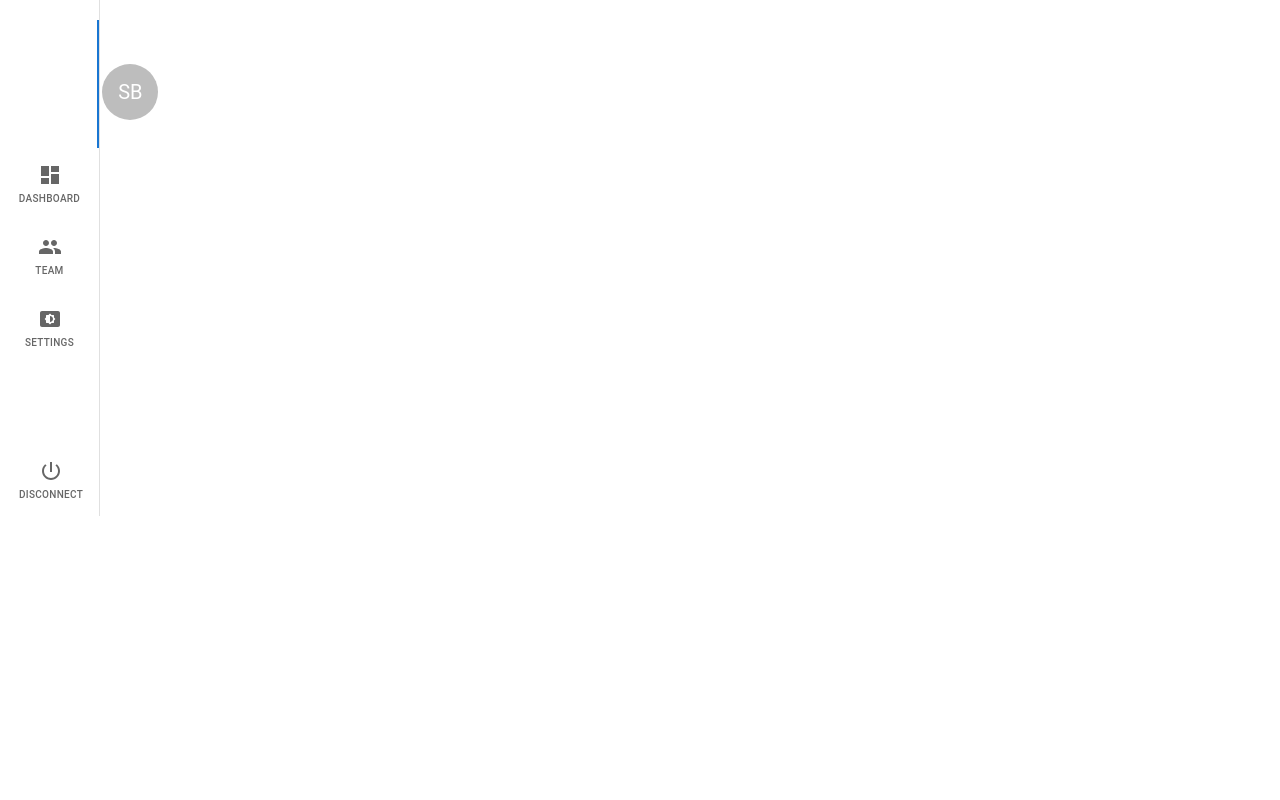
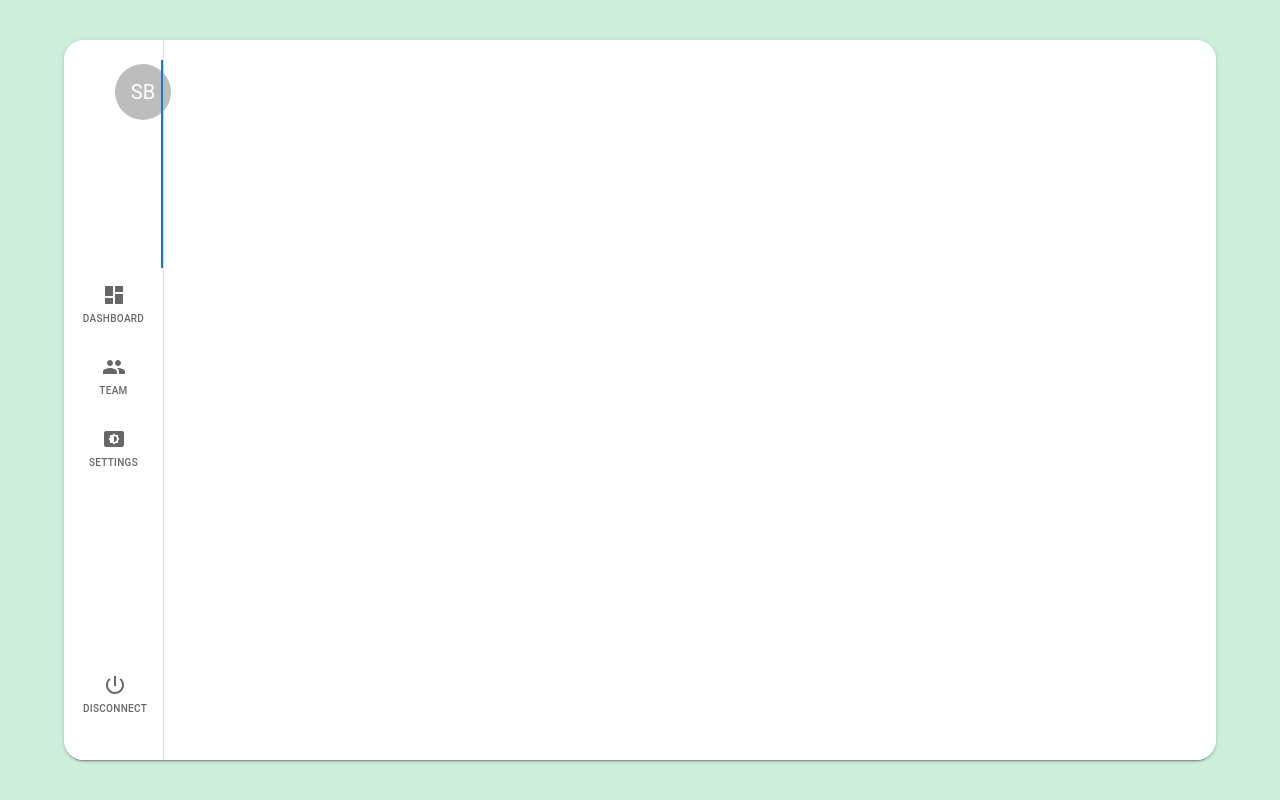
Before and after one commit to WildCodeSchool/2203-wns-etchebest-console-log-front, a Next.js app: page / in a window 1280 px wide. Built offline with nearby package versions, Linux system fonts and the light colour scheme.

Commit message:
add NavBar and modify style

```diff
--- a/components/Layout.tsx
+++ b/components/Layout.tsx
@@ -1,8 +1,6 @@
 import React from "react";
 import Paper from "@mui/material/Paper";
 import Grid from "@mui/material/Grid";
-import NavBar from "../components/NavBar";
-import { Box } from "@mui/material";
 
 const Layout: React.FC = ({ children }) => {
   return (
--- a/components/Modal.tsx
+++ b/components/Modal.tsx
@@ -37,8 +37,8 @@ const BasicModal: React.FC = () => {
           <AddCircleIcon
             sx={{
               color: "#1AB983",
-              width: "2em",
-              height: "2em",
+              width: "1.2em",
+              height: "1.2em",
             }}
             onClick={handleOpen}
           />
--- a/components/NavBar.tsx
+++ b/components/NavBar.tsx
@@ -8,6 +8,7 @@ import DashboardIcon from "@mui/icons-material/Dashboard";
 import SettingsBrightnessRoundedIcon from "@mui/icons-material/SettingsBrightnessRounded";
 import Avatar from "@mui/material/Avatar";
 import Modal from "./Modal";
+import TicketBoard from "../components/TicketBoard";
 
 interface TabPanelProps {
   children?: ReactNode;
@@ -48,16 +49,17 @@ export default function Navbar() {
         height: "100%",
         display: "flex",
         justifyContent: "flex-start",
+        margin: 0,
       }}
     >
-      <Box sx={{ padding: 0 }}>
+      <Box sx={{ padding: 0, height: "100%" }}>
         <Avatar
           sx={{
             width: 56,
             height: 56,
             alignSelf: "center",
             position: "absolute",
-            left: "8%",
+            left: "115px",
             top: "8%",
           }}
         >
@@ -72,12 +74,14 @@ export default function Navbar() {
             borderRight: 1,
             borderColor: "divider",
             display: "flex",
-            height: "100%",
+
             paddingTop: "20px",
             width: "100px",
+            height: "100%",
+            justifyContent: "space-between",
           }}
         >
-          <Box sx={{ height: "8rem" }} tabIndex={0}></Box>
+          <Box sx={{ height: "13rem" }} tabIndex={0}></Box>
           <Tab
             icon={<DashboardIcon />}
             sx={{
@@ -102,7 +106,12 @@ export default function Navbar() {
 
           <Tab
             icon={<PowerSettingsNewIcon />}
-            sx={{ fontSize: "10px", alignSelf: "flex-end" }}
+            sx={{
+              fontSize: "10px",
+              alignSelf: "flex-end",
+              position: "absolute",
+              bottom: "30px",
+            }}
             label="Disconnect"
             tabIndex={4}
           />
@@ -110,6 +119,7 @@ export default function Navbar() {
       </Box>
       <TabPanel value={value} index={1}>
         <Modal />
+        <TicketBoard />
       </TabPanel>
       <TabPanel value={value} index={2}>
         <div>Team</div>
--- a/components/TicketBoard.tsx
+++ b/components/TicketBoard.tsx
@@ -34,7 +34,7 @@ const TicketBoard = () => {
       sx={{
         flexGrow: 1,
         backgroundColor: "rgb(249, 249 251)",
-        padding: "0 60px 40px",
+        padding: "0 50px 40px",
       }}
     >
       <Grid container spacing={1}>
--- a/components/TicketCard.tsx
+++ b/components/TicketCard.tsx
@@ -13,7 +13,6 @@ const TicketCard = ({ title, description }: ITicketCard) => {
         height: "100px",
         borderRadius: "15px",
         border: "1px solid rgb(229 231 235)",
-
         margin: "0 40px 15px",
         "&:hover": {
           cursor: "grab",
--- a/pages/_app.tsx
+++ b/pages/_app.tsx
@@ -1,8 +1,8 @@
 import type { AppProps } from "next/app";
+import { ApolloClient, InMemoryCache, ApolloProvider } from "@apollo/client";
 import dynamic from "next/dynamic";
+import Layout from "../components/Layout";
 import "../styles/globals.css";
-
-import { ApolloClient, InMemoryCache, ApolloProvider } from "@apollo/client";
 
 const client = new ApolloClient({
   uri: "http://localhost:4000",
@@ -12,7 +12,9 @@ const client = new ApolloClient({
 function MyApp({ Component, pageProps }: AppProps) {
   return (
     <ApolloProvider client={client}>
-      <Component {...pageProps} />
+      <Layout>
+        <Component {...pageProps} />
+      </Layout>
     </ApolloProvider>
   );
 }
```
Also changed, not shown: pages/board-ticket.tsx (deleted, +0 -13 lines).
